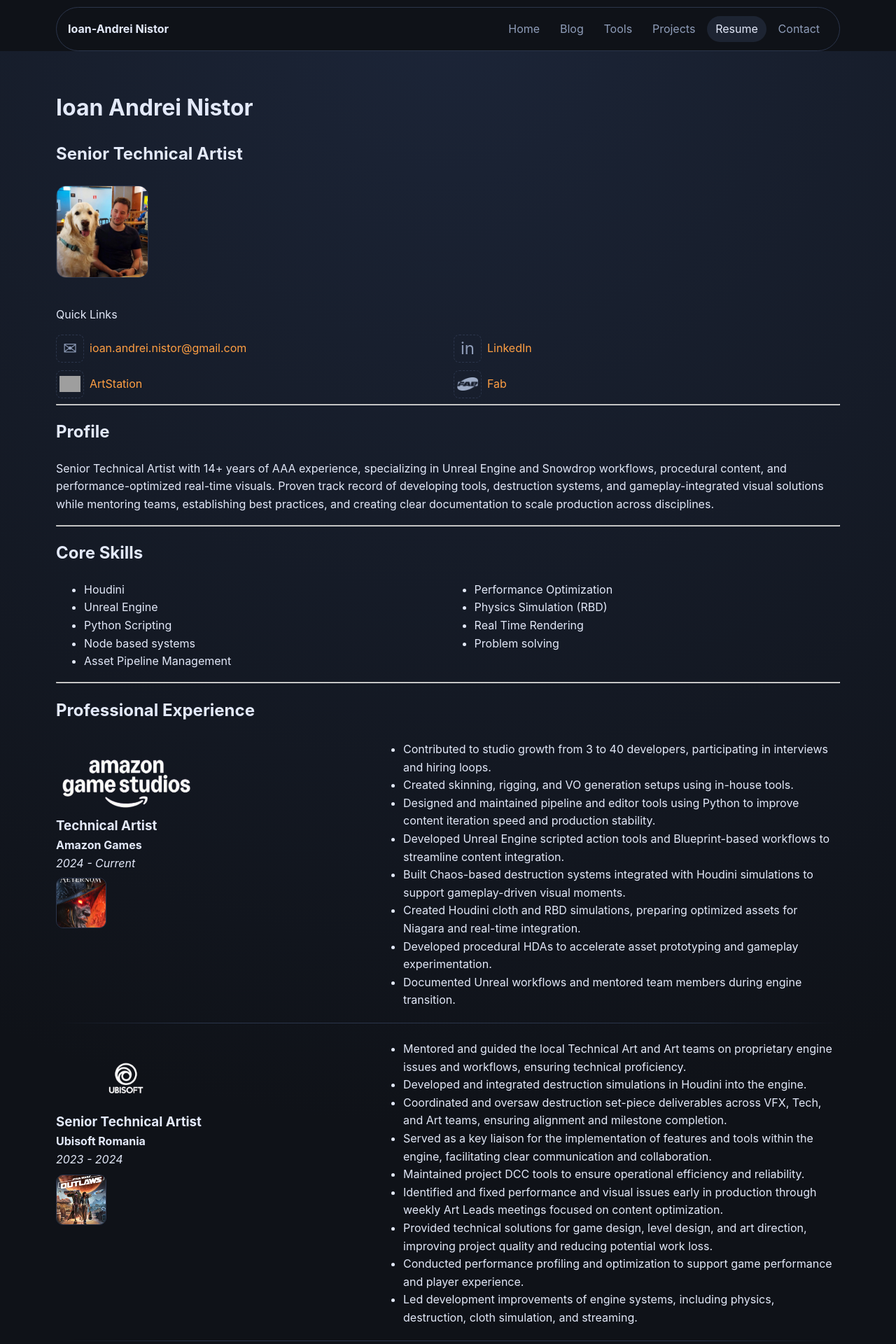
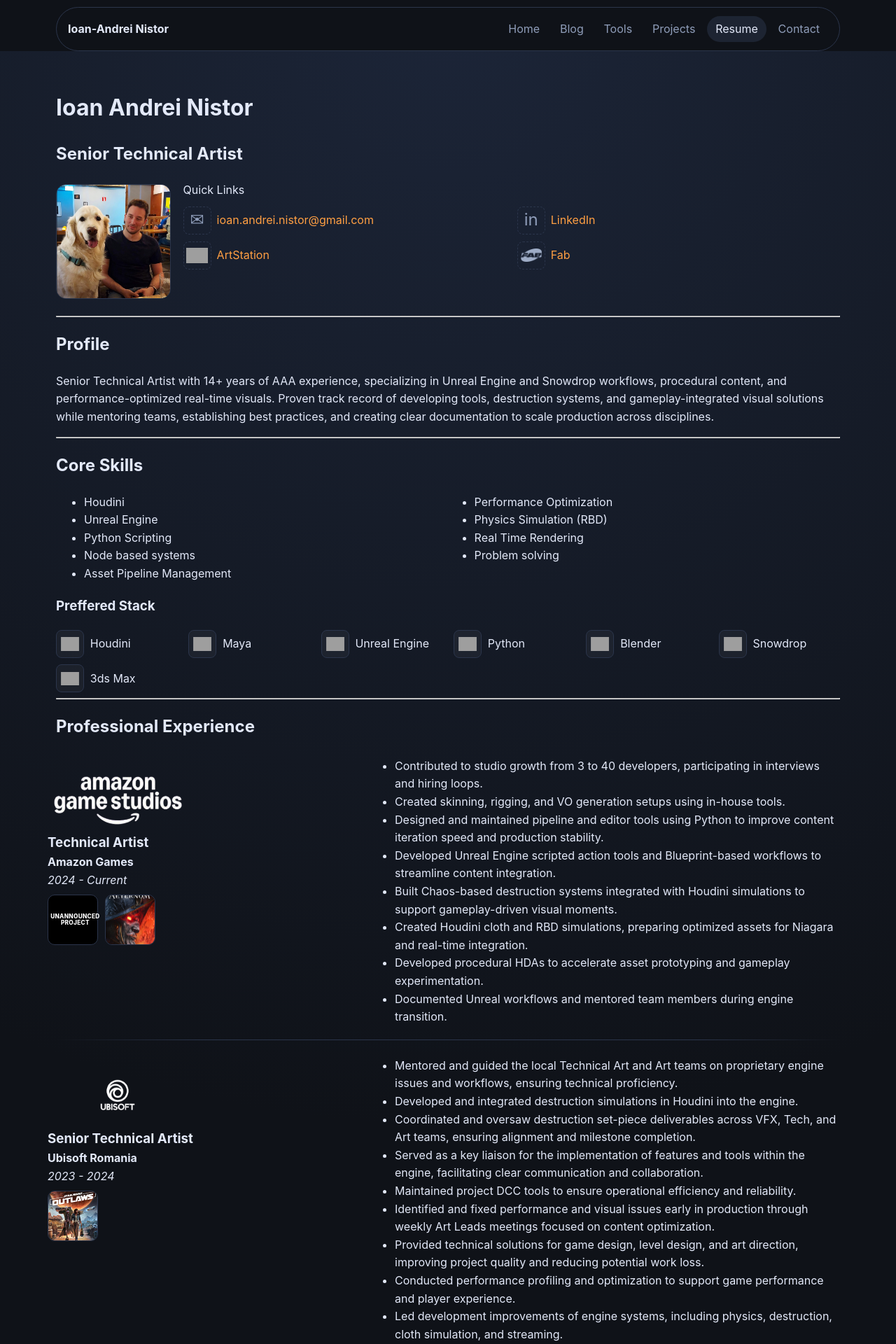
Before and after one commit to ianistor/ian_mywebsite, a Jekyll site: the page built from cv/index.md, in a window 1280 px wide. Shown: the top 1920 px of the page at 70% size. Built offline with Jekyll 4.4.1, drawn with Linux system fonts in a browser that asks for light colours; nearby versions of some CDN libraries; some of the changed text lies outside the part shown; grey boxes are pictures that could not be loaded.

Commit message:
Left-align Amazon project covers and update Snowdrop/3ds Max icons

```diff
--- a/assets/css/style.css
+++ b/assets/css/style.css
@@ -546,7 +546,7 @@
 
 .experience-head + ul {
   min-height: 200px;
-  margin: 1.5rem 0 0.75rem 29.5rem;
+  margin: 1.5rem 0 0.75rem 28.75rem;
   padding-left: 1rem;
   display: flex;
   flex-direction: column;
@@ -1241,7 +1241,7 @@
 
   .experience-head + ul {
     min-height: 0;
-    margin: 0.35rem 0 0.75rem 1.25rem;
+    margin: 0.35rem 0 0.75rem 0.75rem;
     padding-left: 1.1rem;
     display: block;
   }
@@ -1516,12 +1516,23 @@
 
 
 .cv-profile-photo {
-  width: 132px;
-  height: 132px;
+  width: 164px;
+  height: 164px;
   object-fit: cover;
   border-radius: 14px;
   border: 1px solid var(--line);
-  margin: 0.35rem 0 1rem;
+  margin: 0.25rem 0 1rem;
+}
+
+.cv-intro-row {
+  display: flex;
+  align-items: flex-start;
+  gap: 1.1rem;
+}
+
+.cv-quick-links-wrap {
+  flex: 1;
+  min-width: 0;
 }
 
 .cv-quick-links-grid {
@@ -1539,6 +1550,28 @@
   margin-top: 0.5rem;
 }
 
+.experience-project-covers {
+  display: flex;
+  gap: 0.6rem;
+  justify-content: flex-start;
+  margin-top: 0.5rem;
+}
+
+.experience-project-covers .experience-project-cover {
+  margin-top: 0;
+}
+
+.experience-project-cover.project-text-placeholder {
+  padding: 0.2rem;
+  border-radius: 10px;
+}
+
+.experience-project-cover.project-text-placeholder span {
+  font-size: 0.52rem;
+  line-height: 1.1;
+  letter-spacing: 0.03em;
+}
+
 @media (max-width: 640px) {
   .cv-quick-links-grid {
     grid-template-columns: 1fr;
@@ -1551,6 +1584,7 @@
   grid-template-columns: repeat(auto-fit, minmax(170px, 1fr));
   gap: 1rem;
   margin-top: 1rem;
+  margin-left: -1.1rem;
 }
 
 .cv-title-card {
@@ -1596,12 +1630,12 @@
 }
 
 .cv-title-cover {
-  border-color: var(--accent);
+  border: 0;
   transition: transform 0.2s ease, box-shadow 0.2s ease;
 }
 
 .cv-title-link:hover .cv-title-cover {
-  box-shadow: 0 0 0 1px var(--accent), 0 0 16px rgba(255, 159, 67, 0.28);
+  box-shadow: none;
 }
 
 .cv-title-role {
@@ -1610,8 +1644,8 @@
   right: 0.5rem;
   bottom: 2.1rem;
   background: rgba(10, 14, 22, 0.9);
-  border: 1px solid var(--accent);
-  color: var(--accent-2);
+  border: 0;
+  color: var(--accent);
   border-radius: 8px;
   padding: 0.3rem 0.45rem;
   font-size: 0.78rem;
@@ -1626,3 +1660,68 @@
   opacity: 1;
   transform: translateY(0);
 }
+
+.cv-title-card figcaption {
+  color: var(--accent);
+}
+
+.cv-stack-icons {
+  list-style: none;
+  margin: 0.5rem 0 0;
+  padding: 0;
+  display: grid;
+  grid-template-columns: repeat(auto-fit, minmax(150px, 1fr));
+  gap: 0.6rem 1rem;
+}
+
+.cv-stack-icons li {
+  display: flex;
+  align-items: center;
+  gap: 0.55rem;
+}
+
+.cv-stack-icon {
+  width: 2.5rem;
+  height: 2.5rem;
+  border-radius: 8px;
+  border: 1px solid var(--line);
+  display: inline-flex;
+  align-items: center;
+  justify-content: center;
+  background: rgba(255, 255, 255, 0.04);
+  color: var(--accent);
+  font-size: 0.72rem;
+  font-weight: 700;
+  letter-spacing: 0.04em;
+}
+
+.cv-stack-icon-img {
+  width: 2.5rem;
+  height: 2.5rem;
+  border-radius: 8px;
+  border: 1px solid var(--line);
+  background: rgba(255, 255, 255, 0.04);
+  object-fit: contain;
+  padding: 0.38rem;
+}
+
+.experience-head-copy {
+  text-align: left;
+  margin-left: 0;
+  width: 100%;
+}
+
+.experience-head {
+  align-items: flex-start;
+  margin-left: -0.75rem;
+}
+
+@media (max-width: 640px) {
+  .cv-intro-row {
+    flex-direction: column;
+  }
+
+  .cv-title-grid {
+    margin-left: 0;
+  }
+}
--- a/cv/index.md
+++ b/cv/index.md
@@ -8,31 +8,34 @@
 
 ## Senior Technical Artist
 
-<img src="{{ '/assets/images/profile_photo.png' | relative_url }}" alt="Ioan Andrei Nistor profile photo" class="cv-profile-photo" loading="lazy" decoding="async">
-
-Quick Links
-<ul class="contact-list cv-contact-list cv-quick-links-grid">
-  <li>
-    <span class="contact-icon cv-contact-icon" aria-hidden="true">✉</span>
-    <a href="mailto:ioan.andrei.nistor@gmail.com">ioan.andrei.nistor@gmail.com</a>
-  </li>
-  <li>
-    <span class="contact-icon cv-contact-icon" aria-hidden="true">in</span>
-    <a href="https://www.linkedin.com/in/ioan-andreinistor" target="_blank" rel="noopener noreferrer">LinkedIn</a>
-  </li>
-  <li>
-    <span class="contact-icon contact-icon-artstation cv-contact-icon" aria-hidden="true">
-      <img src="https://raw.githubusercontent.com/ianistor/ian_website/main/assets/images/companieslogos/artstation_grey.png" alt="" class="contact-icon-img cv-contact-icon-img" loading="lazy" decoding="async">
-    </span>
-    <a href="https://www.artstation.com/nistorandrei" target="_blank" rel="noopener noreferrer">ArtStation</a>
-  </li>
-  <li>
-    <span class="contact-icon cv-contact-icon" aria-hidden="true">
-      <img src="{{ '/assets/images/companieslogos/fab.png' | relative_url }}" alt="" class="contact-icon-img cv-contact-icon-img" loading="lazy" decoding="async">
-    </span>
-    <a href="https://www.fab.com/sellers/IANistor" target="_blank" rel="noopener noreferrer">Fab</a>
-  </li>
-</ul>
+<div class="cv-intro-row">
+  <img src="{{ '/assets/images/profile_photo.png' | relative_url }}" alt="Ioan Andrei Nistor profile photo" class="cv-profile-photo" loading="lazy" decoding="async">
+  <div class="cv-quick-links-wrap">
+    Quick Links
+    <ul class="contact-list cv-contact-list cv-quick-links-grid">
+      <li>
+        <span class="contact-icon cv-contact-icon" aria-hidden="true">✉</span>
+        <a href="mailto:ioan.andrei.nistor@gmail.com">ioan.andrei.nistor@gmail.com</a>
+      </li>
+      <li>
+        <span class="contact-icon cv-contact-icon" aria-hidden="true">in</span>
+        <a href="https://www.linkedin.com/in/ioan-andreinistor" target="_blank" rel="noopener noreferrer">LinkedIn</a>
+      </li>
+      <li>
+        <span class="contact-icon contact-icon-artstation cv-contact-icon" aria-hidden="true">
+          <img src="https://raw.githubusercontent.com/ianistor/ian_website/main/assets/images/companieslogos/artstation_grey.png" alt="" class="contact-icon-img cv-contact-icon-img" loading="lazy" decoding="async">
+        </span>
+        <a href="https://www.artstation.com/nistorandrei" target="_blank" rel="noopener noreferrer">ArtStation</a>
+      </li>
+      <li>
+        <span class="contact-icon cv-contact-icon" aria-hidden="true">
+          <img src="{{ '/assets/images/companieslogos/fab.png' | relative_url }}" alt="" class="contact-icon-img cv-contact-icon-img" loading="lazy" decoding="async">
+        </span>
+        <a href="https://www.fab.com/sellers/IANistor" target="_blank" rel="noopener noreferrer">Fab</a>
+      </li>
+    </ul>
+  </div>
+</div>
 
 ---
 
@@ -55,6 +58,18 @@
 - Problem solving
 {: .cv-core-skills}
 
+### Preffered Stack
+
+<ul class="cv-stack-icons" aria-label="Preffered Stack">
+  <li><img src="https://cdn.simpleicons.org/houdini/FF4713" alt="" class="cv-stack-icon-img" loading="lazy" decoding="async"><span>Houdini</span></li>
+  <li><img src="https://cdn.simpleicons.org/autodeskmaya/37A5CC" alt="" class="cv-stack-icon-img" loading="lazy" decoding="async"><span>Maya</span></li>
+  <li><img src="https://cdn.simpleicons.org/unrealengine/FFFFFF" alt="" class="cv-stack-icon-img" loading="lazy" decoding="async"><span>Unreal Engine</span></li>
+  <li><img src="https://cdn.simpleicons.org/python/3776AB" alt="" class="cv-stack-icon-img" loading="lazy" decoding="async"><span>Python</span></li>
+  <li><img src="https://cdn.simpleicons.org/blender/F5792A" alt="" class="cv-stack-icon-img" loading="lazy" decoding="async"><span>Blender</span></li>
+  <li><img src="https://cdn.myportfolio.com/ffd23b837c275a7a7cd3ce2fc7f69a01/bbfdf86d-a76d-4897-bffa-6f5554118864_rw_1920.png?h=2e83ed5a2fc6deeb98594c8267d6239f" alt="" class="cv-stack-icon-img" loading="lazy" decoding="async"><span>Snowdrop</span></li>
+  <li><img src="https://icon-icons.com/icons2/3053/PNG/512/autodesk_3dsmax_alt_macos_bigsur_icon_189489.png" alt="" class="cv-stack-icon-img" loading="lazy" decoding="async"><span>3ds Max</span></li>
+</ul>
+
 ---
 
 ## Professional Experience
@@ -65,7 +80,12 @@
     <h3>Technical Artist</h3>
     <p><strong>Amazon Games</strong></p>
     <p><em>2024 - Current</em></p>
-    <img src="{{ '/assets/images/projectcovers/NW.png' | relative_url }}" alt="New World Aeternum cover" class="experience-project-cover">
+    <div class="experience-project-covers">
+      <div class="experience-project-cover project-text-placeholder" aria-label="Unannounced Project">
+        <span>Unannounced Project</span>
+      </div>
+      <img src="{{ '/assets/images/projectcovers/NW.png' | relative_url }}" alt="New World Aeternum cover" class="experience-project-cover">
+    </div>
   </div>
 </div>
 
@@ -183,8 +203,7 @@
       <div class="cv-title-cover project-text-placeholder" aria-label="Unannounced Project">
         <span>Unannounced Project</span>
       </div>
-      <figcaption>Unannounced Amazon Games Title (Current)</figcaption>
-      <span class="cv-title-role">Technical Artist</span>
+      <figcaption>Unannounced Project</figcaption>
     </a>
   </figure>
   <figure class="cv-title-card">
```
